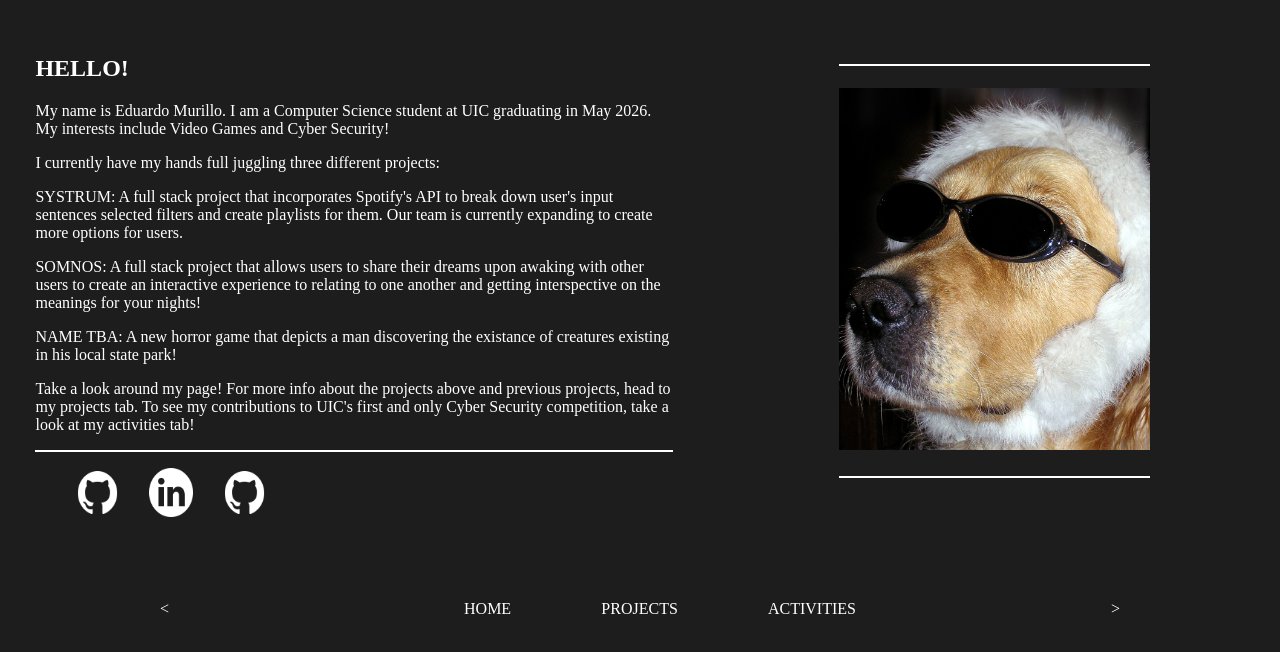
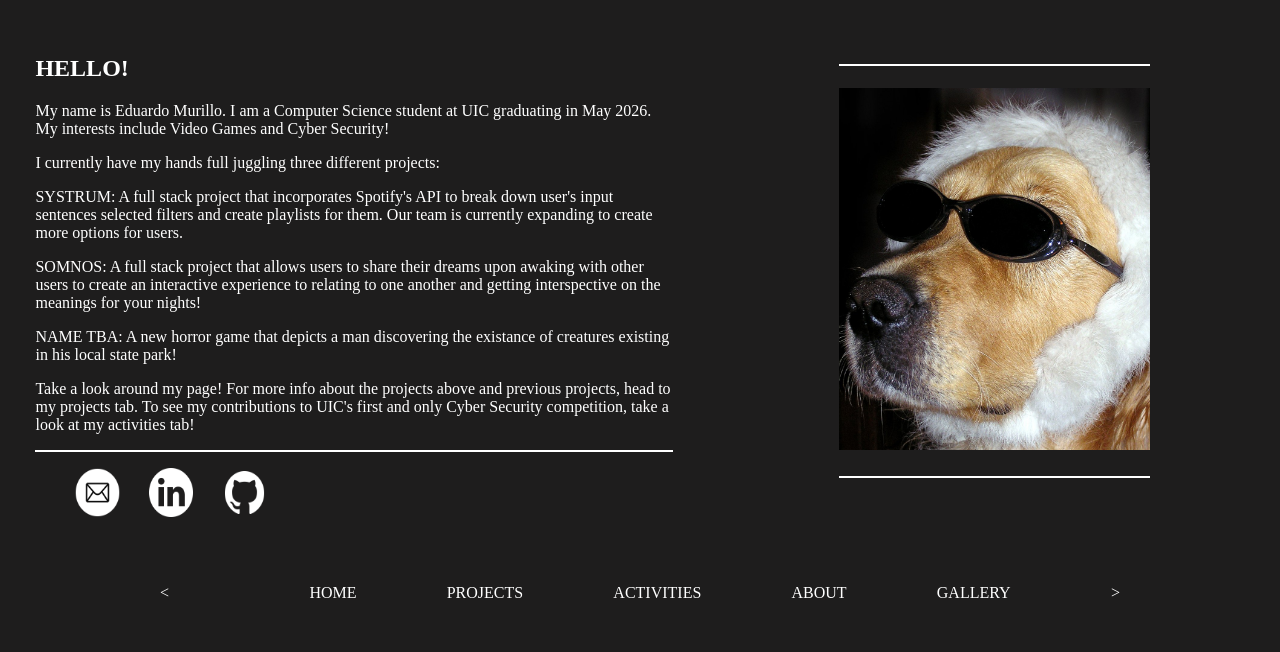
Before and after one commit to edmuri/Website, a React (Vite) app in the folder frontend/: page / in a window 1280 px wide. Shown: the top 652 px of the page. Built offline with nearby package versions, Linux system fonts and the light colour scheme.

Commit message:
added navigation and creation of pages

```diff
--- a/frontend/src/App.jsx
+++ b/frontend/src/App.jsx
@@ -1,4 +1,8 @@
 import HomePage from "./Pages/HomePage";
+import Projects from "./Pages/ActivitiesPage";
+import Activities from "./Pages/ActivitiesPage";
+import Gallery from "./Pages/GalleryPage";
+import About from "./Pages/AboutPage";
 import React from "react";
 import ReactDOM from "react-dom/client";
 import { BrowserRouter, Routes, Route} from "react-router-dom";
@@ -8,6 +12,10 @@ function App(){
         <BrowserRouter>
         <Routes>
             <Route path="/" element = {<HomePage />} />
+            <Route path="/Projects" element = {<Projects/>}/>
+            <Route path="/Activities" element={<Activities/>}/>
+            <Route path="/Gallery" element={<Gallery/>}/>
+            <Route path="/About" element={<About/>}/>
         </Routes>
         </BrowserRouter>
     );
--- /dev/null
+++ b/frontend/src/Pages/AboutPage.jsx
@@ -0,0 +1,13 @@
+import NavBar from "./Components/NavBar";
+import React from "react";
+import ReactDOM from "react-dom/client";
+
+const About = () => {
+    return(
+        <div>
+            <NavBar/>
+        </div>
+    )
+}
+
+export default About
--- /dev/null
+++ b/frontend/src/Pages/ActivitiesPage.jsx
@@ -0,0 +1,13 @@
+import NavBar from "./Components/NavBar";
+import React from "react";
+import ReactDOM from "react-dom/client";
+
+const Activities = () =>{
+    return(
+        <div>
+            <NavBar/>
+        </div>
+    )
+}
+
+export default Activities
--- a/frontend/src/Pages/Components/Description.jsx
+++ b/frontend/src/Pages/Components/Description.jsx
@@ -4,6 +4,7 @@ import "../Styles/Description.css";
 import Line from "../Components/Line";
 import GitHub from "../photos/github_icon.png";
 import Linkedin from "../photos/linkedin_icon.png";
+import Email from "../photos/email_icon.png";
 
 const Description = () => {
     return(
@@ -36,9 +37,9 @@ const Description = () => {
                 <Line/>
             </div>
             <ul className="Links">
-                <li><a href="mailto:ed.murillo717@gmail.com"><img className = "icon" src={GitHub}/></a></li>
-                <li><a href="https://www.linkedin.com/in/eduardo-murillo1/"><img className = "icon" src={Linkedin}/></a></li>
-                <li><a href="https://github.com/edmuri"><img className = "icon" src={GitHub}/></a></li>
+                <li><a href="mailto:ed.murillo717@gmail.com" target="_blank"><img className = "icon" src={Email}/></a></li>
+                <li><a href="https://www.linkedin.com/in/eduardo-murillo1/" target="_blank"><img className = "icon" src={Linkedin}/></a></li>
+                <li><a href="https://github.com/edmuri" target="_blank"><img className = "icon" src={GitHub}/></a></li>
             </ul>
         </div>
     )
--- a/frontend/src/Pages/Components/NavBar.jsx
+++ b/frontend/src/Pages/Components/NavBar.jsx
@@ -1,16 +1,51 @@
 import React from "react";
 import ReactDOM from "react-dom/client";
+import { BrowserRouter, Routes, Route} from "react-router-dom";
+import { useNavigate } from "react-router-dom";
 import "../Styles/navbar.css";
 
+
+
 const NavBar = () => {
+
+    let navigate = useNavigate();
+    let path = "";
+
+    const handleToHome = () =>{
+        path="/";
+        navigate(path);
+    };
+
+    const handleToProjects = () =>{
+        path="/Projects";
+        navigate(path);
+    };
+
+    const handleToActivities = () =>{
+        path="/Activities";
+        navigate(path);
+    };
+
+    const handleToAbout = () =>{
+        path="/About";
+        navigate(path);
+    };
+
+    const handleToGallery = () =>{
+        path="/Gallery";
+        navigate(path);
+    };
+
     return(
         <footer>
             <nav className = "navbar">
                 <p>{'<'}</p>
                 <ul className = "navLinks">
-                    <p>HOME</p>
-                    <p>PROJECTS</p>
-                    <p>ACTIVITIES</p>
+                    <li onClick={handleToHome}>HOME</li>
+                    <li onClick={handleToProjects}>PROJECTS</li>
+                    <li onClick={handleToActivities}>ACTIVITIES</li>
+                    <li onClick={handleToAbout}>ABOUT</li>
+                    <li onClick={handleToGallery}>GALLERY</li>
                 </ul>
                 <p>{'>'}</p>
             </nav>
--- /dev/null
+++ b/frontend/src/Pages/GalleryPage.jsx
@@ -0,0 +1,13 @@
+import NavBar from "./Components/NavBar";
+import React from "react";
+import ReactDOM from "react-dom/client";
+
+const Gallery = () =>{
+    return(
+        <div>
+            <NavBar/>
+        </div>
+    )
+}
+
+export default Gallery
--- a/frontend/src/Pages/Styles/Description.css
+++ b/frontend/src/Pages/Styles/Description.css
@@ -4,9 +4,6 @@
     flex-direction: column;
     row-gap: 0%;
     padding:5%;
-}
-.TextSection{
-
 }
 .Links{
     display:flex;
--- a/frontend/src/Pages/Styles/navbar.css
+++ b/frontend/src/Pages/Styles/navbar.css
@@ -3,7 +3,6 @@
     display:flex;
     align-items: center;
     justify-items: center;
-    /* background-color:#ffffff; */
     width:75%;
 }
 .navLinks{
@@ -11,5 +10,13 @@
     display:flex;
     align-items: center;
     justify-content: center;
+    list-style: none;
     column-gap: 10%;
 }
+
+.navLinks>li{
+    color:white;
+}
+.navLinks>li:hover{
+    cursor:pointer;
+}
```
Also changed, not shown: frontend/src/Pages/ProjectsPage.jsx (added, +13 -0 lines), frontend/src/Pages/photos/email_icon.png (added).
